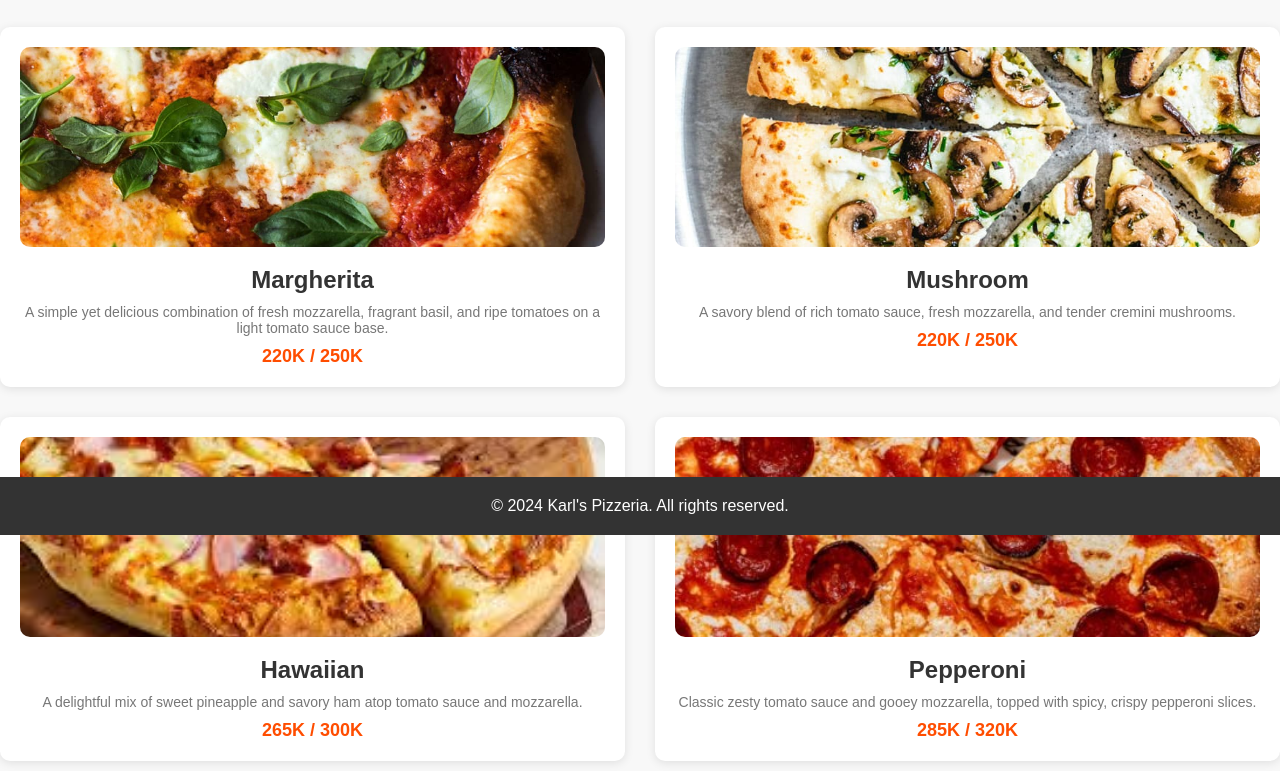
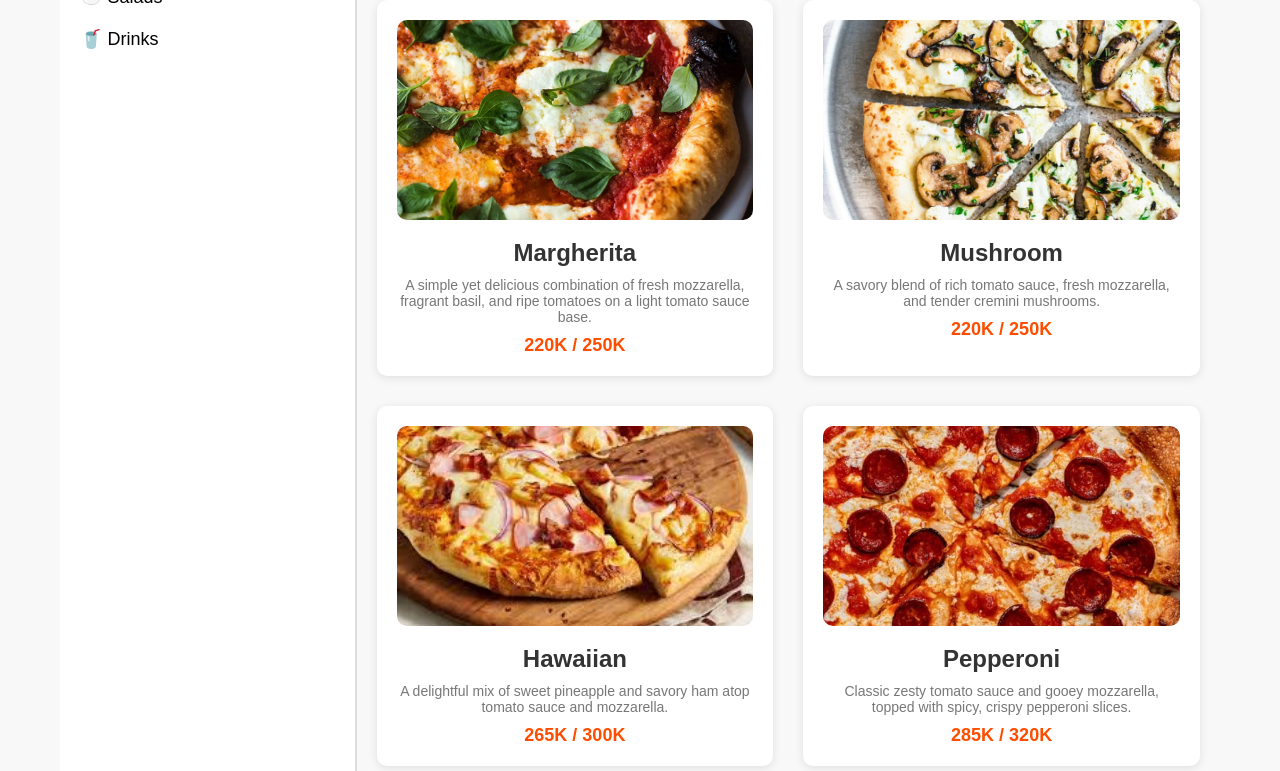
Before and after one commit to KarsssV/Tugas-PWEB-4-Menu, a plain HTML site: page index.html in a window 1280 px wide. Shown: the part 265-1036 px from the top of the page. Drawn offline with Linux system fonts and the light colour scheme.

Commit message:
Update Menu.css

```diff
--- a/Menu.css
+++ b/Menu.css
@@ -23,9 +23,8 @@ body {
     font-weight: bold;
 }
 
-
-.menu-container {
-    width: 100%;
+.container {
+    display: flex;
     max-width: 1200px;
     margin: 0 auto;
     padding: 20px;
@@ -33,11 +32,10 @@ body {
 
 /* Top Navigation */
 .menu-nav {
-    display: flex;
-    justify-content: space-around;
+    flex: 1; /* Make the nav take up available space */
     background-color: #fff;
     padding: 10px;
-    border-bottom: 2px solid #ddd;
+    border-right: 2px solid #ddd; /* Add a border to the right */
 }
 
 .menu-category {
@@ -57,6 +55,11 @@ body {
 }
 
 /* Menu Sections */
+.menu-articles {
+    flex: 3; /* Make the main article area take more space */
+    padding: 20px;
+}
+
 .menu-section {
     display: none;
     padding: 40px 0;
@@ -135,9 +138,8 @@ body {
     color: white; /* Warna teks footer */
     padding: 20px;
     text-align: center;
-    position: fixed; /* Agar footer selalu di bagian bawah */
+    position: relative; /* Use relative instead of fixed */
     width: 100%;
-    bottom: 0;
 }
 
 .restaurant-footer p {
```
